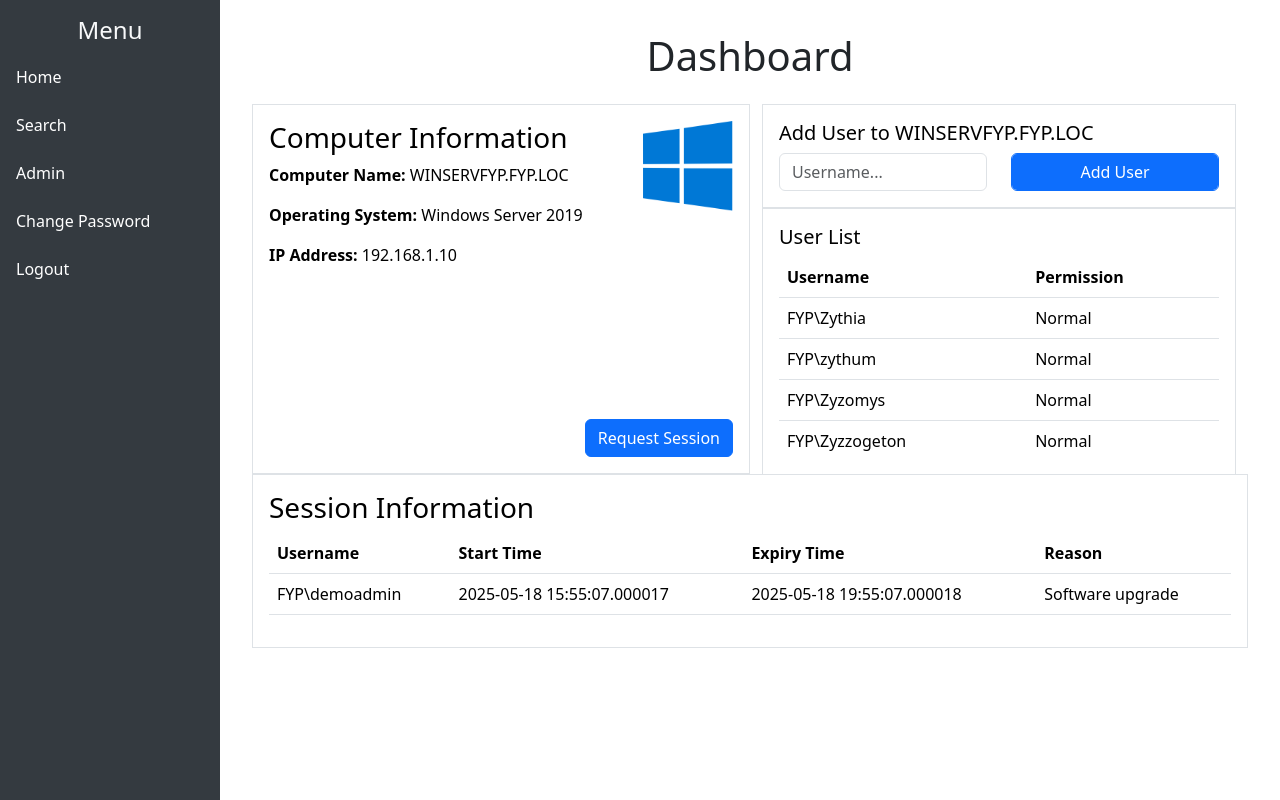
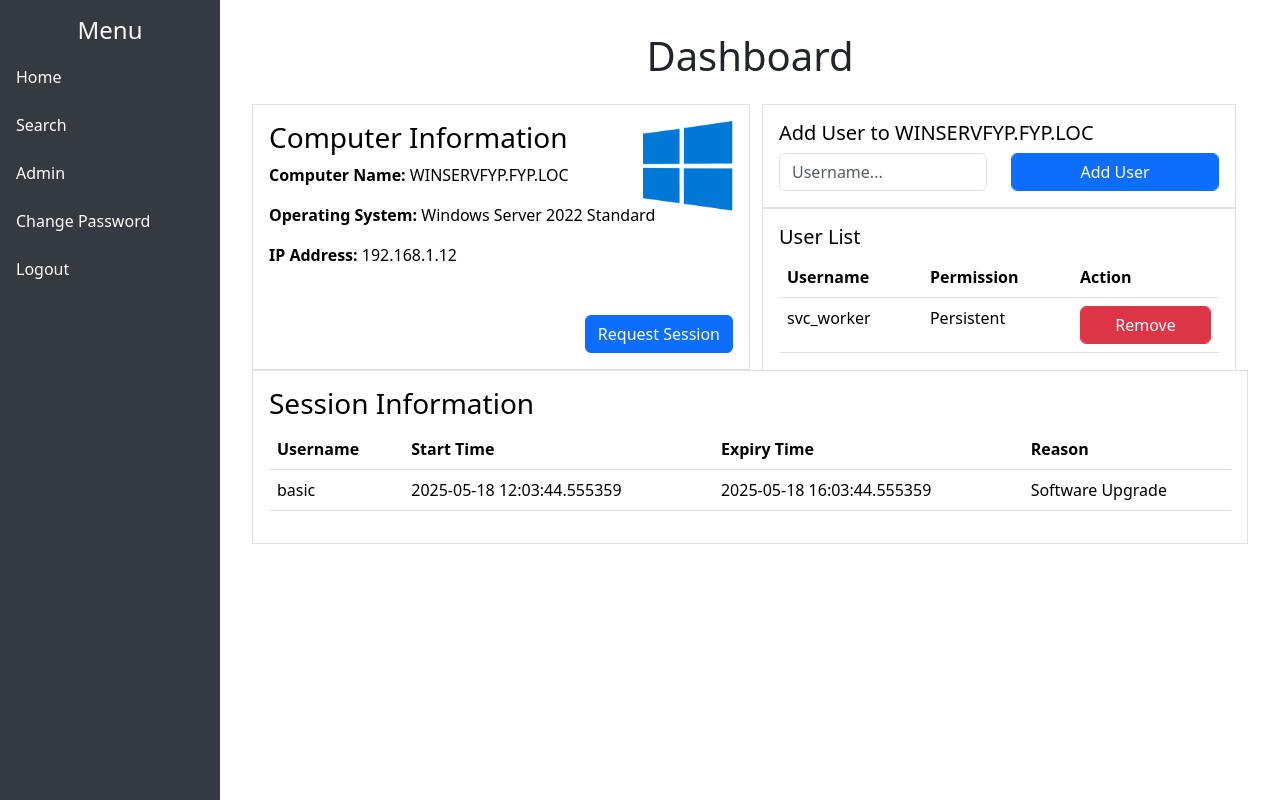
Before and after one commit to Thetvdh/privex, a Flask app: page /computer/97218f4d1e4e4666b8813c39c388cd19 in a window 1280 px wide. Run offline with Flask 3, Linux system fonts and the light colour scheme; the visitor is signed in with stand-in values (Sample User, id 1).

Commit message:
Added functionality to add/remove users from admins list for computers.
Added database connection for computer details

```diff
--- a/DB/DBController.py
+++ b/DB/DBController.py
@@ -218,6 +218,10 @@ class DBInterface(DBConnector):
 
     def add_user_to_admin(self, user_name, computer_name, domain_netbios, persistent=False):
         computer_id = self.get_computer_id(computer_name)
+        if not computer_id:
+            logging.warning("Unable to find computer")
+            print(f"unable to find computer {computer_name}")
+            return False
         sql = """
         INSERT INTO authorised_admins (computer_id, user_id, persistent, domain) VALUES (?, ?, ?, ?)
         """
@@ -230,6 +234,7 @@ class DBInterface(DBConnector):
                 self.cursor.execute(sql, (computer_id, user_user_id, persistent, domain_account))
                 self.connection.commit()
                 logging.info("Successfully added admin")
+                print("Successfully added admin")
                 return True
             else:
                 domain_account = False
@@ -237,6 +242,7 @@ class DBInterface(DBConnector):
                 self.cursor.execute(sql, (computer_id, user_user_id, persistent, domain_account))
                 self.connection.commit()
                 logging.info("Successfully added admin")
+                print("Successfully added local admin")
                 return True
         except sqlite3.OperationalError as error:
             logging.error(f"{error}")
@@ -246,6 +252,8 @@ class DBInterface(DBConnector):
         try:
             computer_id = self.get_computer_id(computer_name)
             user_id = self.get_user_id(user_name)
+            if not user_id:
+                user_id = user_name
             sql = """
             DELETE FROM authorised_admins WHERE user_id = ? AND computer_id = ?
             """
@@ -508,3 +516,15 @@ class DBInterface(DBConnector):
             logging.error(f"{error}")
             print("Failed to get computers from database.", error)
             return []
+    def web_get_computer_details(self, computer_id):
+        try:
+            sql = """
+            SELECT computer_id, computer_name, objectSid, ip_addr, operating_system FROM computers WHERE computer_id = ?
+            """
+            self.cursor.execute(sql, [computer_id])
+            data = self.cursor.fetchone()
+            return data
+        except sqlite3.OperationalError as error:
+            logging.error(f"{error}")
+            print("Failed to get computer details from database.", error)
+            return []
--- a/app.py
+++ b/app.py
@@ -4,9 +4,12 @@ import datetime
 import secrets
 from hashlib import sha512
 from DB import database
+from ADScripts import ad_config
 app = Flask(__name__)
 # app.secret_key = secrets.token_hex(64)
 app.secret_key = "TEMP"
+
+
 @app.route('/')
 def home():  # put application's code here
 
@@ -52,11 +55,9 @@ def search():
         search_results = database.web_get_all_database_computers()
 
         search_results = dict(search_results)
-        print(" FROM DB ", search_results)
         r = re.compile(re.escape(computer_name), re.IGNORECASE)
 
         search_results_final = [(key, value) for key, value in search_results.items() if r.search(key)]
-        print(" AFTER RE ", search_results_final)
 
 
     return render_template("search.html", search_results=search_results_final)
@@ -71,40 +72,83 @@ def logout():
 def computer(computer_id):
     if "username" not in session:
         return redirect(url_for('login'))
-    users = ["FYP\\Zythia",
-        "FYP\\zythum",
-        "FYP\\Zyzomys",
-        "FYP\\Zyzzogeton",
-        "FYP\\zyzzyva",
-        "FYP\\zyzzyvas",
-        "FYP\\ZZ",
-        "FYP\\Zz",
-        "FYP\\zZt",
-        "FYP\\ZZZ"
-    ]
 
-    mock_details = {
-        "computer_name": "WINSERVFYP.FYP.LOC",
-        "os": "Windows Server 2019",
-        "ip_address": "192.168.1.10",
-        "users": users,
-        "sessions": [
-            {
-                "username": "FYP\\demoadmin",
-                "start_time": datetime.datetime.now(),
-                "expiry_time": datetime.datetime.now() + datetime.timedelta(hours=4),
-                "reason": "Software upgrade"
-            }
-        ]
+    computer_details = database.web_get_computer_details(computer_id)
+    # print("Computer details: ")
+    # print(computer_details)
+
+    raw_sessions = database.get_sessions_by_computer_db(computer_details[1])
+    # print("Sessions: ")
+    # print(raw_sessions)
+
+    admins = database.get_computer_admins(computer_details[1])
+    # print("Admins")
+    # print(admins)
+    admins = dict(admins)
+
+    # Convert admin id to admin name for display
+    new_admins = []
+    for admin in admins.keys():
+        admin_name = database.get_user_from_id(admin) if database.get_user_from_id(admin) else admin
+        new_admins.append({"username": admin_name, "persistent": admins[admin]}) # Sets value to the persistent
+
+    sessions = []
+
+    for sesh in raw_sessions:
+        username = database.get_user_from_id(sesh[1]) if database.get_user_from_id(sesh[1]) else sesh[1]
+        sessions.append({
+            "username": username,
+            "start_time": sesh[2],
+            "expiry_time": sesh[3],
+            "reason": sesh[4]
+        })
+
+
+    details = {
+        "computer_id": computer_id,
+        "computer_name": computer_details[1],
+        "os": computer_details[4],
+        "ip_address": computer_details[3],
+        "users": new_admins,
+        "sessions": sessions
     }
+
     # POST when a user is added to the admin list of the machine
     if request.method == "POST":
         if not session["is_admin"]:
+            flash("You do not have the required permission to perform this action")
             return redirect(url_for('computer', computer_id=computer_id))
-        # Code to add user to computer here
+        print(request.form)
+        if request.form.get("process") == "add":
+            # Code to add user to computer here
+            username = request.form.get("username")
+            print(username)
+            if not username[:3] == ad_config["DomainNetBIOSName"]:
+                username = ad_config["DomainNetBIOSName"] + "\\" + username
+            if database.add_user_to_admin(username, computer_details[1], ad_config["DomainNetBIOSName"]):
+                flash(f"Successfully added {username} to the admin list")
+                print(f"Successfully added {username} to the admin list")
+                return redirect(url_for('computer', computer_id=computer_id))
+            else:
+                flash(f"Failed to add {username} to the admin list")
+                print(f"Failed to add {username} to the admin list")
 
+                return redirect(url_for('computer', computer_id=computer_id))
+        elif request.form.get("process") == "remove":
+            username = request.form.get("username")
+            if database.remove_user_from_admin(username, computer_details[1]):
+                flash(f"Successfully removed {username} from the admin list")
+                print(f"Successfully removed {username} from the admin list")
+                return redirect(url_for('computer', computer_id=computer_id))
+            else:
+                flash(f"Failed to remove {username} from the admin list")
+                print(f"Failed to remove {username} from the admin list")
+                return redirect(url_for('computer', computer_id=computer_id))
+        else:
+            flash("Invalid operation")
+            return redirect(url_for('computer', computer_id=computer_id))
 
-    return render_template("computer_info.html", computer_details=mock_details)
+    return render_template("computer_info.html", computer_details=details)
 
 @app.route("/session", methods=['GET', 'POST'])
 def session_manager():
--- a/templates/computer_info.html
+++ b/templates/computer_info.html
@@ -33,10 +33,11 @@
                 <!-- Admin only controls (small top section) -->
                 <div class="p-3 border" style="background-color: #ffffff; color: black;">
                     <h5>Add User to {{ computer_details["computer_name"] }}</h5>
-                    <form>
+                    <form method="POST" action="{{ url_for("computer", computer_id=computer_details["computer_id"]) }}">
                         <div class="row">
                             <div class="col">
                                 <input name="username" class="form-control me-2" type="text" placeholder="Username..." aria-label="Username">
+                                <input name="process" type="hidden" value="add">
                             </div>
                             <div class="col">
                                 <button class="btn btn-primary form-control" type="submit">Add User</button>
@@ -54,13 +55,25 @@
                         <tr>
                             <th scope="col">Username</th>
                             <th scope="col">Permission</th>
+                            <th scope="col">Action</th>
                         </tr>
                         </thead>
                         <tbody>
                             {% for user in computer_details["users"] %}
                                 <tr>
-                                    <td>{{ user }}</td>
-                                    <td>Normal</td>
+                                    <td>{{ user["username"] }}</td>
+                                    {% if user["persistent"] %}
+                                        <td>Persistent</td>
+                                    {% else %}
+                                        <td>Regular</td>
+                                    {% endif %}
+                                    <td>
+                                         <form method="POST" action="{{ url_for("computer", computer_id=computer_details["computer_id"]) }}">
+                                            <input name="process" type="hidden" value="remove">
+                                            <input name="username" type="hidden" value="{{ user["username"] }}">
+                                            <button class="btn btn-danger form-control" type="submit">Remove</button>
+                                        </form>
+                                    </td>
                                 </tr>
                             {% endfor %}
                         </tbody>
```
Also changed, not shown: ADScripts/__init__.py (+8 -0 lines).
